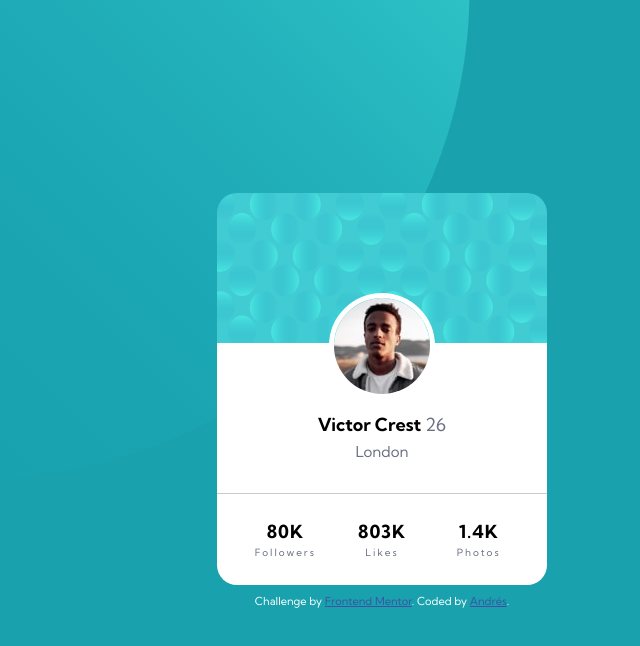
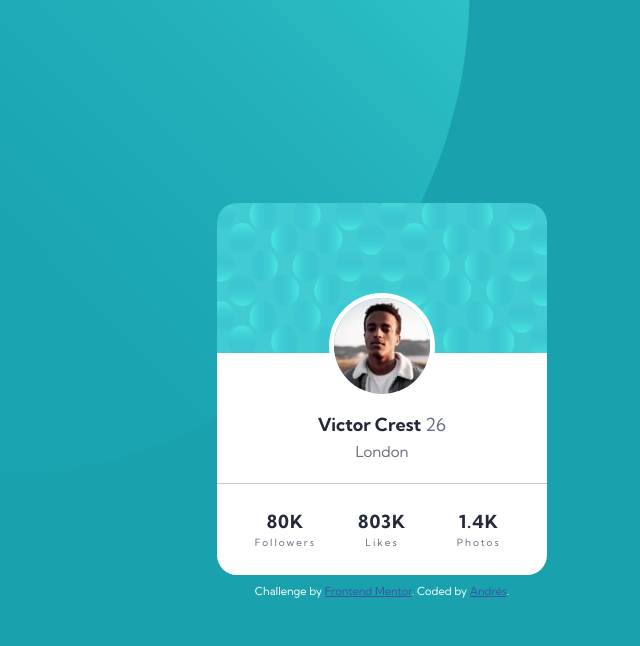
Before and after one commit to andresdlt03/profile-card-challenge, a plain HTML site: page index.html in a window 1280 px wide. Shown: the whole page, without its empty margins (258-898 px from the left). Drawn offline with Linux system fonts and the light colour scheme.

Commit message:
adjust card size and text color to solution

```diff
--- a/style/style.css
+++ b/style/style.css
@@ -5,7 +5,7 @@
 
     /* Colors */
     --dark_cyan: hsl(185, 75%, 39%);
-    --desaturated_blue: hsl(229, 23%, 23%);
+    --desaturated_blue: hsl(228, 21%, 18%);
     --dark_grayish_blue: hsl(227, 10%, 46%);
     --dark_gray: hsla(0, 0%, 59%, 0.494);
 }
@@ -70,12 +70,16 @@ h1 {
     background-size: 100% 15rem;
 }
 
+.container-profile:first-child {
+    padding: 0 2rem 1rem 2rem;
+}
+
 .container-profile {
     padding: 2rem;
 }
 
 .img {
-    margin-top: 8rem;
+    margin-top: 9rem;
     margin-bottom: 2rem;
 }
 
@@ -88,6 +92,7 @@ h1 {
 
 .bio__name {
     font-weight: bold;
+    color: var(--desaturated_blue);
 }
 
 .bio__age {
@@ -98,11 +103,7 @@ h1 {
 .bio__city {
     font-weight: 400;
     color: var(--dark_grayish_blue);
-}
-
-.bio__city {
     font-size: 1.5rem;
-    margin-bottom: .2rem;
 }
 
 /* Horizontal line */
@@ -124,6 +125,7 @@ h1 {
     font-weight: bold;
     line-height: .1rem;
     letter-spacing: .1rem;
+    color: var(--desaturated_blue);
 }
 
 .stat__text {
```
